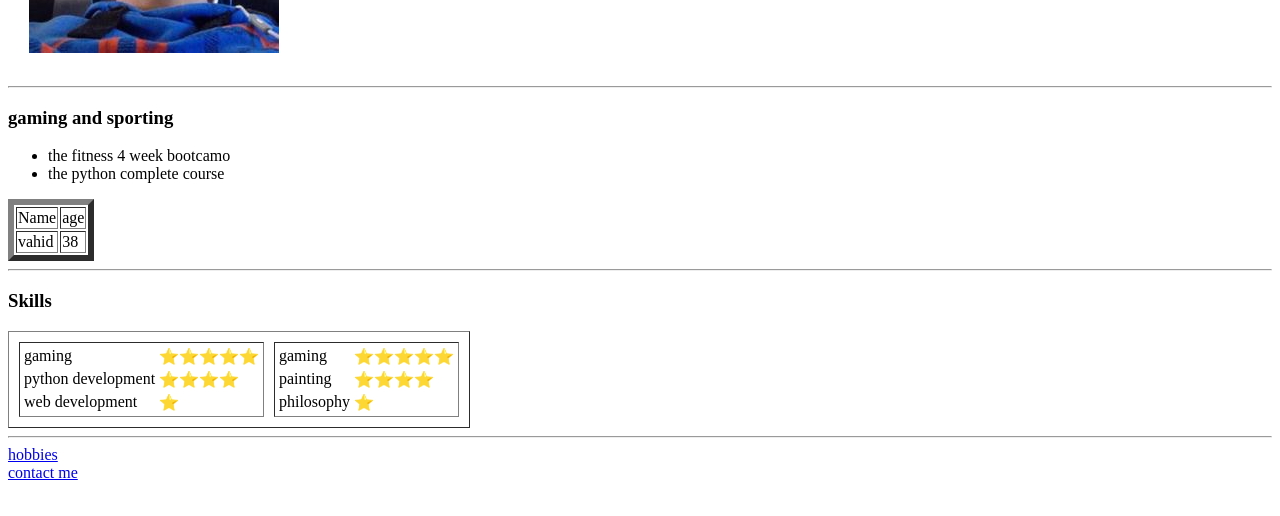
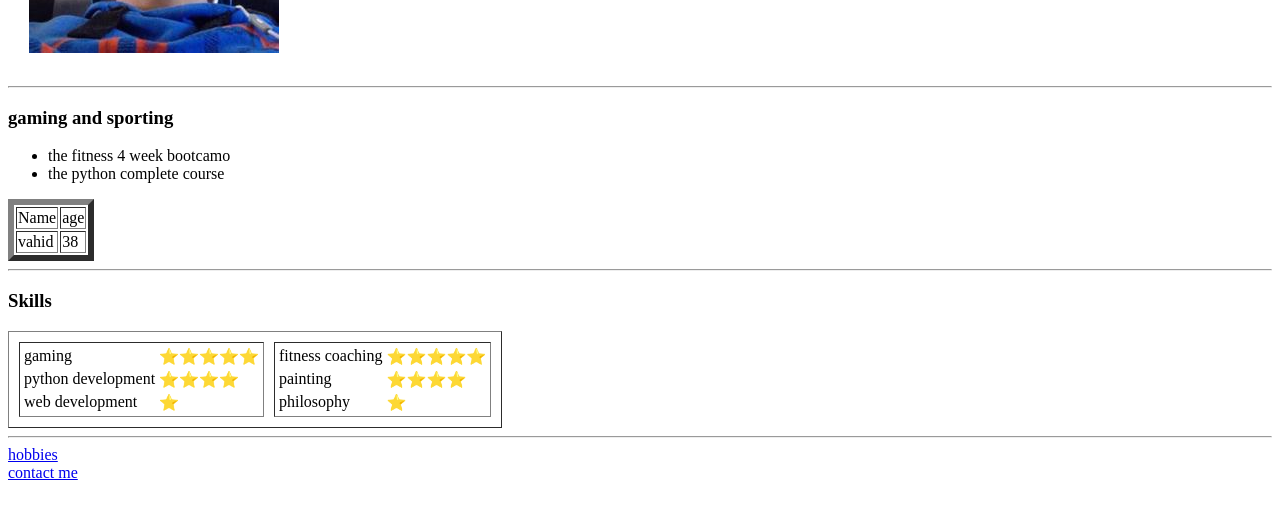
Before and after one commit to vahidbalilan/v, a plain HTML site: page index.html in a window 1280 px wide. Shown: the part 226-742 px from the top of the page. Drawn offline with Linux system fonts and the light colour scheme.

Commit message:
Update index.html

```diff
--- a/index.html
+++ b/index.html
@@ -60,7 +60,7 @@
 
         <table>
           <tr>
-            <td>gaming</td>
+            <td>fitness coaching</td>
             <td>⭐️⭐️⭐️⭐️⭐️</td>
           </tr>
           <tr>
```
